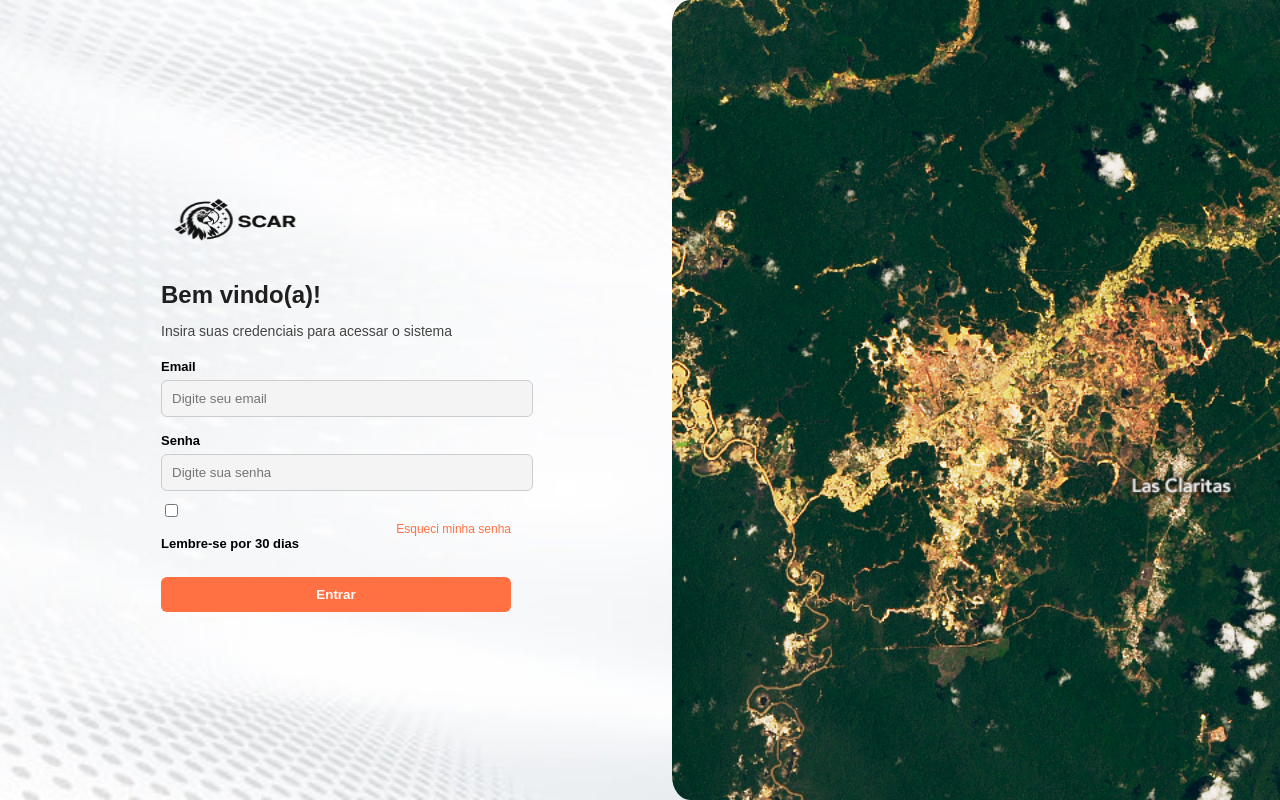
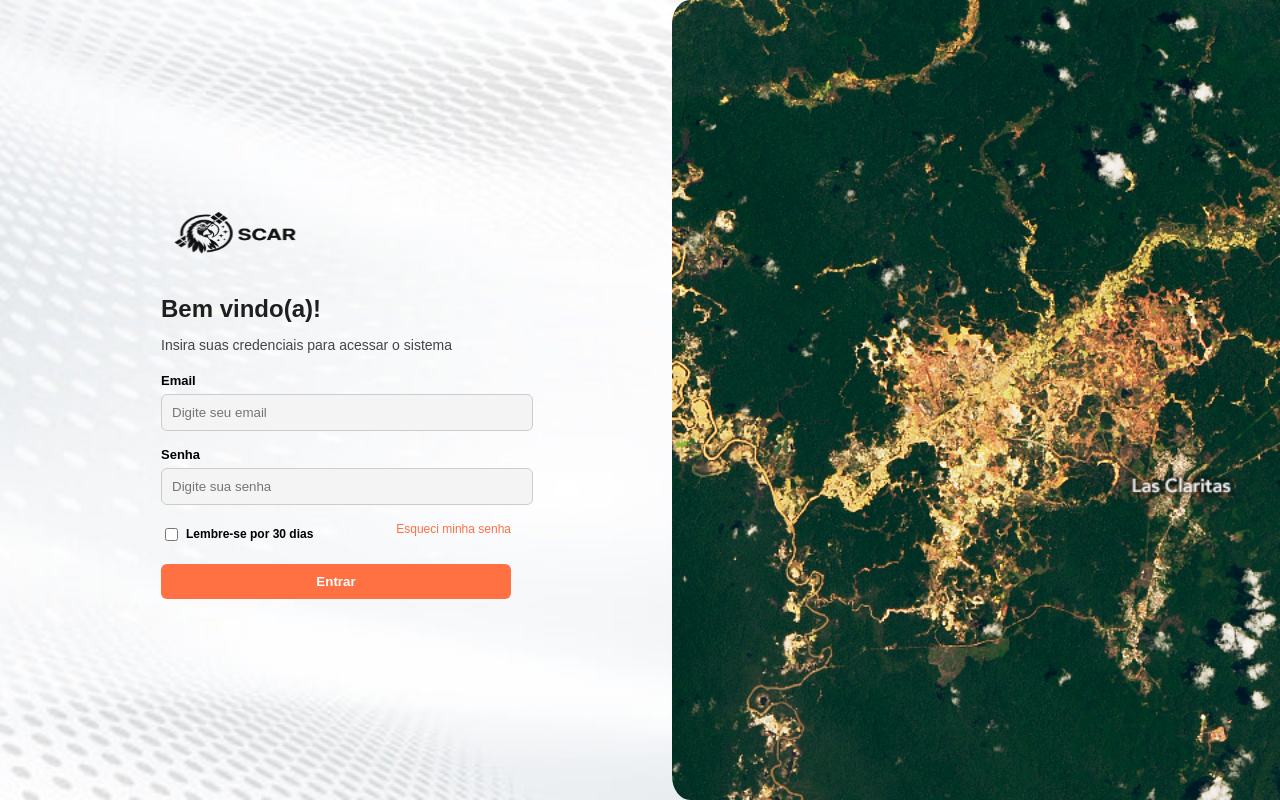
Before and after one commit to Our-time-Fatec/ABP-2025_1-Front, a React (Create React App) app: page / in a window 1280 px wide. Built offline with nearby package versions, Linux system fonts and the light colour scheme.

Commit message:
:lipstick: style: Melhoria na estilização

```diff
--- a/package.json
+++ b/package.json
@@ -1,5 +1,5 @@
 {
-  "name": "dront",
+  "name": "scar-web",
   "version": "0.1.0",
   "private": true,
   "dependencies": {
--- a/src/pages/login/login.css
+++ b/src/pages/login/login.css
@@ -55,6 +55,20 @@ body {
   color: #333;
 }
 
+.remember-me {
+  display: flex;
+  flex-direction: row;
+  align-items: center;
+  margin-top: 10px;
+  gap: 5px
+}
+
+.remember-me span{
+  font-size: 12px;
+  color: #000;
+  font-weight: bold;
+}
+
 .options {
   display: flex;
   justify-content: space-between;
--- a/src/pages/login/login.tsx
+++ b/src/pages/login/login.tsx
@@ -66,9 +66,10 @@ function Login() {
             {errors.senha && <p className="error">{errors.senha.message}</p>}
 
             <div className="options">
-              <div>
+              <div className="remember-me">
                 <input type="checkbox" id="remember" {...register("lembrar")} />
-                <label htmlFor="remember"> Lembre-se por 30 dias</label>
+                <span>Lembre-se por 30 dias</span>
+                <label htmlFor="remember" style={{display: "none"}}/>
               </div>
               <a href="#">Esqueci minha senha</a>
             </div>
```
